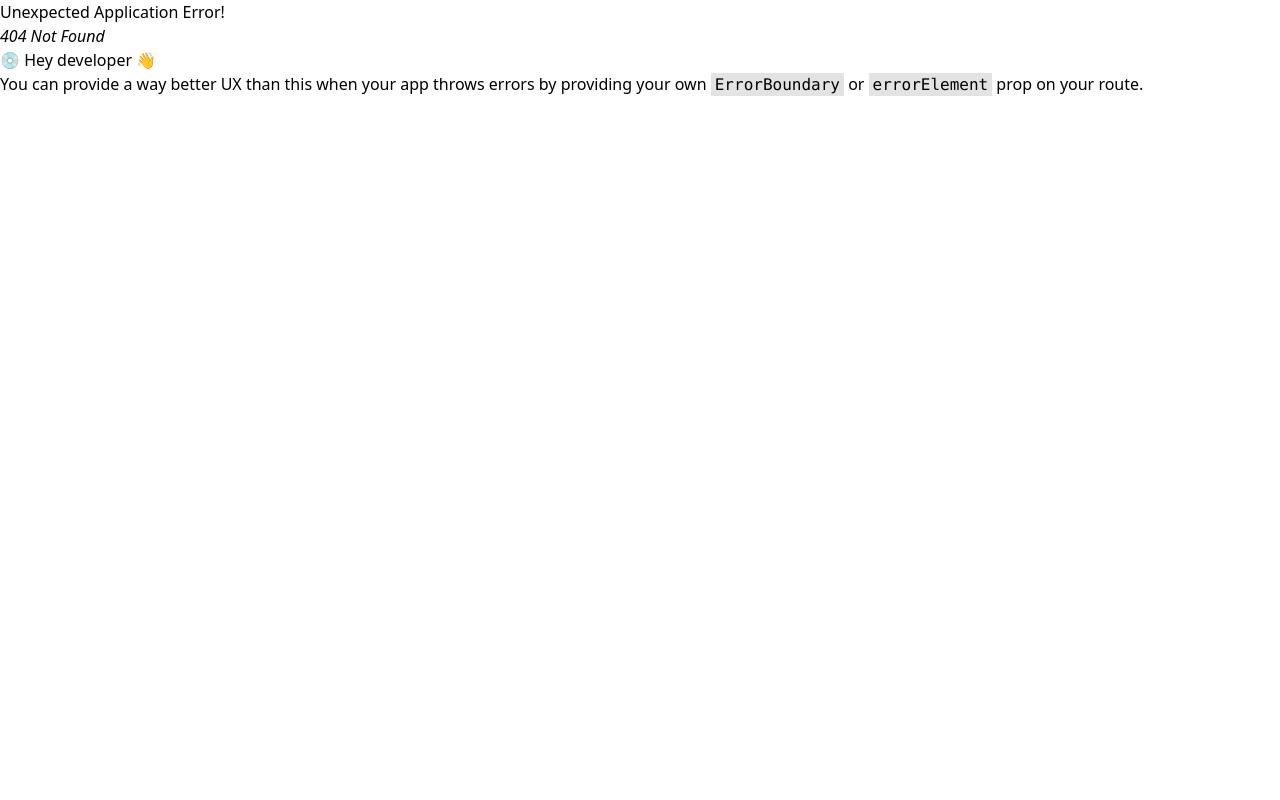
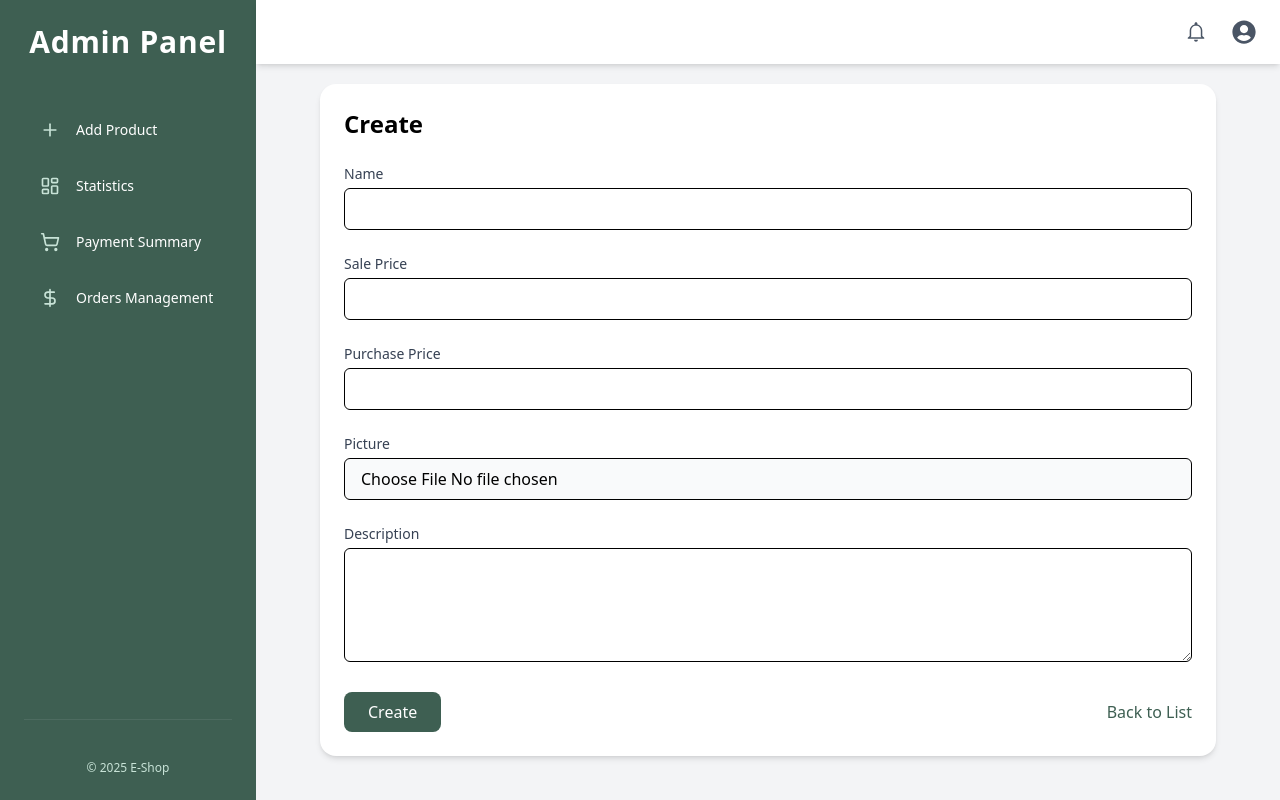
Before and after one commit to msafiahmedc1/EcommerceApplication, a React (Vite) app in the folder UI/: page /admin/addproduct in a window 1280 px wide. Before the commit this address had no page. Built offline with nearby package versions, Linux system fonts and the light colour scheme.

Commit message:
Admin pannel navbar

```diff
--- /dev/null
+++ b/UI/src/components/adminDashboard/addProduct/index.jsx
@@ -0,0 +1,72 @@
+const AddProduct = () => {
+  return (
+    <div className="pt-5">
+      <div className="max-w-4xl mx-auto mt-10 p-6 bg-white rounded-2xl shadow-md">
+        <h2 className="text-2xl font-semibold mb-6">Create</h2>
+        <form className="space-y-6" encType="multipart/form-data">
+          <div>
+            <label className="block text-sm font-medium text-gray-700 mb-1">
+              Name
+            </label>
+            <input
+              type="text"
+              className="w-full px-4 py-2 border rounded-md focus:outline-none focus:ring focus:ring-blue-300"
+            />
+          </div>
+          <div>
+            <label className="block text-sm font-medium text-gray-700 mb-1">
+              Sale Price
+            </label>
+            <input
+              type="number"
+              className="w-full px-4 py-2 border rounded-md focus:outline-none focus:ring focus:ring-blue-300"
+            />
+          </div>
+          <div>
+            <label className="block text-sm font-medium text-gray-700 mb-1">
+              Purchase Price
+            </label>
+            <input
+              type="number"
+              className="w-full px-4 py-2 border rounded-md focus:outline-none focus:ring focus:ring-blue-300"
+            />
+          </div>
+          <div>
+            <label className="block text-sm font-medium text-gray-700 mb-1">
+              Picture
+            </label>
+            <input
+              type="file"
+              className="w-full border rounded-md py-2 px-4 bg-gray-50"
+            />
+          </div>
+          <div>
+            <label className="block text-sm font-medium text-gray-700 mb-1">
+              Description
+            </label>
+            <textarea
+              className="w-full px-4 py-2 border rounded-md focus:outline-none focus:ring focus:ring-blue-300"
+              rows={4}
+            ></textarea>
+          </div>
+          <div className="flex justify-between">
+            <button
+              type="submit"
+              className="bg-[#3e5f52] text-white px-6 py-2 rounded-lg hover:bg-[#2e4a3e] transition"
+            >
+              Create
+            </button>
+            <a
+              href="#"
+              className="text-[#3e5f52] hover:underline flex items-center"
+            >
+              Back to List
+            </a>
+          </div>
+        </form>
+      </div>
+    </div>
+  );
+};
+
+export default AddProduct;
--- a/UI/src/components/adminDashboard/adminSidebar/constants.js
+++ b/UI/src/components/adminDashboard/adminSidebar/constants.js
@@ -1,6 +1,7 @@
-import { LayoutDashboard, ShoppingCart, DollarSign } from "lucide-react";
+import { LayoutDashboard, ShoppingCart, DollarSign, Plus } from "lucide-react";
 
 export const SIDEBARITEMS = [
+  { label: "Add Product", icon: Plus, path: "addproduct" },
   { label: "Statistics", icon: LayoutDashboard, path: "statistics" },
   { label: "Payment Summary", icon: ShoppingCart, path: "payments" },
   { label: "Orders Management", icon: DollarSign, path: "orders" },
--- a/UI/src/components/adminDashboard/adminSidebar/index.jsx
+++ b/UI/src/components/adminDashboard/adminSidebar/index.jsx
@@ -1,8 +1,11 @@
 import { Link } from "react-router-dom";
 import { SIDEBARITEMS } from "./constants.js";
+import Navbar from "../navbar/index.jsx";
 
 const AdminSidebar = () => {
   return (
+    <div className="flex">
+      <Navbar />
       <aside className="w-64 min-h-screen bg-[#3e5f52] text-white p-6 shadow-md flex flex-col">
         <div className="text-3xl font-bold mb-12 text-center tracking-wide">
           Admin Panel
@@ -26,6 +29,7 @@ const AdminSidebar = () => {
           © 2025 E-Shop
         </div>
       </aside>
+    </div>
   );
 };
 
--- /dev/null
+++ b/UI/src/components/adminDashboard/navbar/index.jsx
@@ -0,0 +1,13 @@
+import { FaUserCircle } from "react-icons/fa";
+import { IoMdNotificationsOutline } from "react-icons/io";
+
+const Navbar = () => {
+  return (
+    <nav className="fixed top-0 left-64 right-0 h-16 bg-white shadow-md flex items-center justify-end px-6 z-10 space-x-6">
+      <IoMdNotificationsOutline className="text-gray-600 w-6 h-6 cursor-pointer hover:text-black transition-colors" />
+      <FaUserCircle className="text-gray-600 w-6 h-6 cursor-pointer hover:text-black transition-colors" />
+    </nav>
+  );
+};
+
+export default Navbar;
--- a/UI/src/components/adminDashboard/orderManagement/index.jsx
+++ b/UI/src/components/adminDashboard/orderManagement/index.jsx
@@ -2,6 +2,7 @@ import { ORDERS } from "./constants";
 
 const OrdersManagement = () => {
   return (
+    <div className="pt-15">
       <div className="bg-white shadow-md rounded-lg p-6">
         <h2 className="text-2xl font-semibold mb-4 text-gray-700">
           Orders Management
@@ -40,6 +41,7 @@ const OrdersManagement = () => {
           </tbody>
         </table>
       </div>
+    </div>
   );
 };
 
--- a/UI/src/components/adminDashboard/paymentSummary/index.jsx
+++ b/UI/src/components/adminDashboard/paymentSummary/index.jsx
@@ -2,6 +2,7 @@ import { PAYMENTS } from "./constants";
 
 const PaymentSummary = () => {
   return (
+    <div className="pt-15">
       <div className="bg-white shadow-md rounded-lg p-6">
         <h2 className="text-2xl font-semibold mb-4 text-gray-700">
           Payment Summary
@@ -40,6 +41,7 @@ const PaymentSummary = () => {
           </tbody>
         </table>
       </div>
+    </div>
   );
 };
 
--- a/UI/src/components/adminDashboard/statsCard/index.jsx
+++ b/UI/src/components/adminDashboard/statsCard/index.jsx
@@ -2,6 +2,7 @@ import { STATISTICS } from "./constants";
 
 const StatsCard = () => {
   return (
+    <div className="pt-15">
       <div className="grid grid-cols-1 md:grid-cols-2 lg:grid-cols-4 gap-6 mb-8">
         {STATISTICS.map((stat, idx) => (
           <div
@@ -18,6 +19,7 @@ const StatsCard = () => {
           </div>
         ))}
       </div>
+    </div>
   );
 };
 
--- a/UI/src/core/routes/index.jsx
+++ b/UI/src/core/routes/index.jsx
@@ -15,6 +15,7 @@ import AdminLayout from "../../layout/adminLayout";
 import StatsCard from "../../components/adminDashboard/statsCard";
 import PaymentSummary from "../../components/adminDashboard/paymentSummary";
 import OrdersManagement from "../../components/adminDashboard/orderManagement";
+import AddProduct from "../../components/adminDashboard/addProduct";
 
 const Routes = () => {
   const router = createBrowserRouter([
@@ -45,6 +46,7 @@ const Routes = () => {
       path: "admin",
       element: <AdminLayout />,
       children: [
+        { path: "addproduct", element: <AddProduct /> },
         { path: "statistics", element: <StatsCard /> },
         { path: "payments", element: <PaymentSummary /> },
         { path: "orders", element: <OrdersManagement /> },
```
Lines whose indentation alone changed are shown as unchanged.
